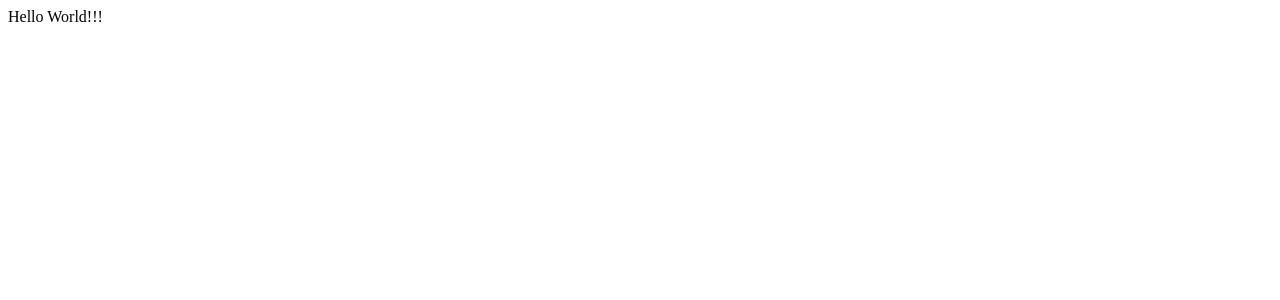
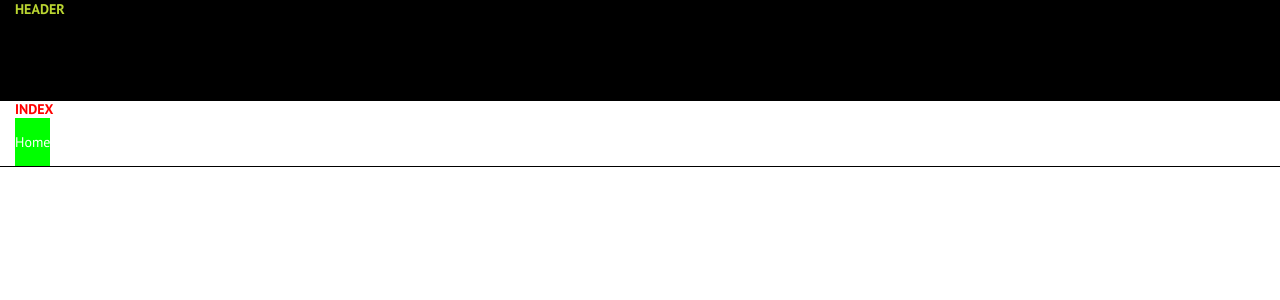
Before and after one commit to multisolution/multi, a Next.js app in the folder web/: page / in a window 1280 px wide. Shown: the top 300 px of the page. Built offline with nearby package versions, Linux system fonts and the light colour scheme.

Commit message:
base layout and styles default

```diff
--- /dev/null
+++ b/web/components/global-styled.tsx
@@ -0,0 +1,80 @@
+import styled, { createGlobalStyle, ThemeProvider } from 'styled-components'
+
+export type Theme = {
+    borderRadius: string,
+    colors: {
+        primary: string,
+        transparent: string
+    }
+}
+
+export const theme: Theme = {
+    borderRadius: '4px',
+    colors: {
+      primary: '#bad531',
+      transparent: 'transparent',
+    }
+  };
+
+//   props.theme.colors.primary
+
+export default createGlobalStyle`
+
+
+@import url('https://fonts.googleapis.com/css?family=PT+Sans:400,700&display=swap');
+  * {
+    box-sizing: border-box;
+    transition: all 200ms;
+    margin: 0; padding: 0;
+    font-family: 'PT Sans', sans-serif;
+    font-size: 14px;
+  }
+  html, body, #__next { height: 100%; }
+
+
+body{
+    min-height:100%;
+    background: #FFF;
+    font-size:14px;
+}
+
+`
+type ContentProps = {
+    article: boolean
+}
+
+export const Section = styled.section`
+    width: 100%;
+    display: flex;
+    justify-content: center;
+    outline: 1px solid #000;
+
+    /* @media screen and (max-width: 1000px){
+    outline: 1px solid red;
+
+    } */
+`
+
+
+export const Article = styled.section`
+    width: 100%;
+    display: flex;
+    justify-content: center;
+    outline: 1px solid #000;
+`
+
+
+export const Content = styled.div`
+    width: 100%;
+    display: flex;
+    justify-content: center;
+    outline: 1px solid #000;
+`
+
+
+export const Container = styled.div`
+    max-width: 1280px;
+    width: 100%;
+    padding: 0 15px;
+    outline: 1px solid #000 ;
+`
--- /dev/null
+++ b/web/components/header.tsx
@@ -0,0 +1,19 @@
+import React from "react";
+import styled from "styled-components";
+
+
+type HeaderProps = {
+    bgdiferentao?: string
+}
+
+const Header = styled.header<HeaderProps>`
+    width: 100%;
+    height:100px;
+    display: flex;
+    justify-content: center;
+    background:#000;
+    color: ${props => props.bgdiferentao ? props.bgdiferentao :  props.theme.colors.primary};
+`;
+
+
+export default Header;
--- /dev/null
+++ b/web/components/layout.tsx
@@ -0,0 +1,27 @@
+import { FunctionComponent, PropsWithChildren } from "react";
+import GlobalStyled, {Container} from "./global-styled";
+import Header from "./header"
+
+type LayoutProps = {}
+
+const Layout: FunctionComponent = (props: PropsWithChildren<LayoutProps>) => {
+    return(
+        <>
+            <Header>
+                <Container>
+                    <h1>HEADER</h1>
+                </Container>
+            </Header>
+
+            <main role="main">
+                {props.children}
+            </main>
+
+            <footer>
+
+            </footer>
+        </>
+    )
+}
+
+export default Layout;
--- /dev/null
+++ b/web/pages/_app.tsx
@@ -0,0 +1,18 @@
+import App from 'next/app'
+import React from 'react'
+import {ThemeProvider} from 'styled-components'
+import GlobalStyle, {theme} from "../components/global-styled"
+
+export default class MyApp extends App {
+  render() {
+    const {Component, pageProps} = this.props;
+    return (
+      <ThemeProvider theme={theme}>
+        <>
+          <GlobalStyle/>
+          <Component {...pageProps} />
+        </>
+      </ThemeProvider>
+    )
+  }
+}
--- /dev/null
+++ b/web/pages/_document.tsx
@@ -0,0 +1,30 @@
+import Document from 'next/document'
+import {ServerStyleSheet} from 'styled-components'
+import React from "react";
+
+export default class MyDocument extends Document {
+  static async getInitialProps(ctx) {
+    const sheet = new ServerStyleSheet();
+    const originalRenderPage = ctx.renderPage;
+
+    try {
+      ctx.renderPage = () =>
+        originalRenderPage({
+          enhanceApp: App => props => sheet.collectStyles(<App {...props} />)
+        });
+
+      const initialProps = await Document.getInitialProps(ctx);
+      return {
+        ...initialProps,
+        styles: (
+          <>
+            {initialProps.styles}
+            {sheet.getStyleElement()}
+          </>
+        )
+      }
+    } finally {
+      sheet.seal();
+    }
+  }
+}
--- a/web/pages/index.tsx
+++ b/web/pages/index.tsx
@@ -1,11 +1,26 @@
 import {NextPage} from "next";
 import React from "react";
+import Link from "next/link";
+import Button from "../components/button";
+import GlobalStyle, {Container, Section} from '../components/global-styled';
+import Layout from "../components/layout";
+
 
 const Index: NextPage = () => {
   return (
-    <article>
-      Hello World!!!
-    </article>
+    <Layout>
+      <Section>
+        <Container>
+            <header>
+              <h1 style={{color:"red"}}>INDEX</h1>
+
+              <Link href="/meeting-rooms">
+              <Button>Home</Button>
+            </Link>
+            </header>
+          </Container>
+      </Section>
+    </Layout>
   )
 };
 
```
Also changed, not shown: web/pages/meeting-rooms.tsx (+14 -4 lines).
